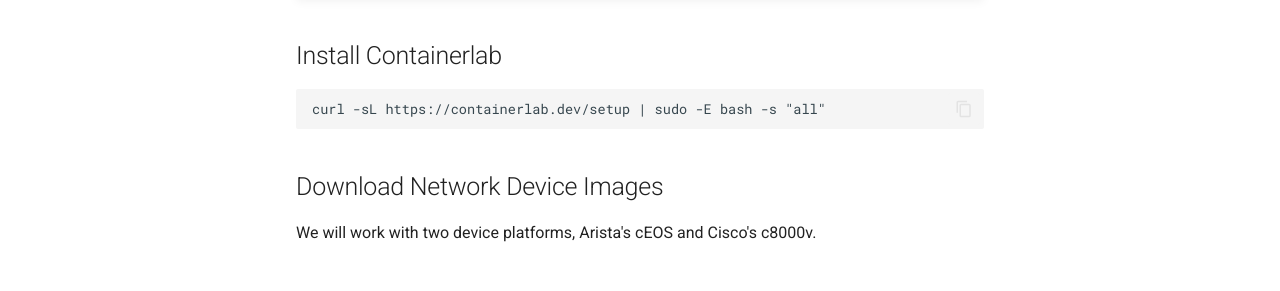
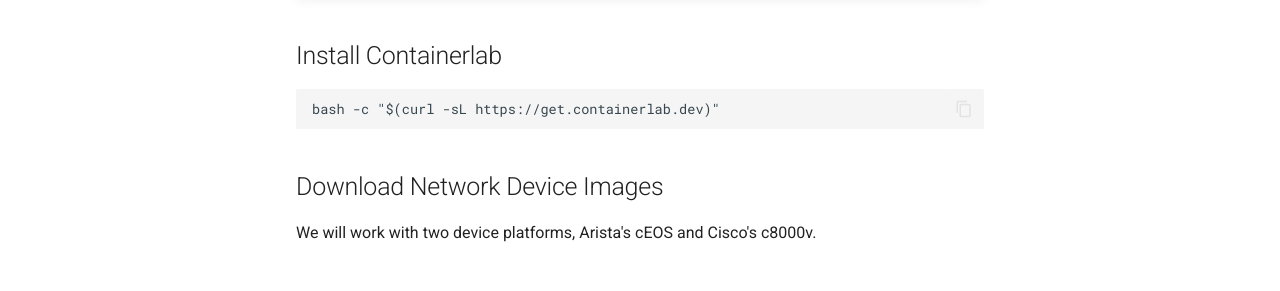
Before and after one commit to joshgilby/automationprimer, an MkDocs documentation site: the page built from docs/containerlab.md, in a window 1280 px wide and 980 px high. Shown: the part 265-556 px from the top of the window. Built offline with MkDocs 1.6.1 and Material for MkDocs 9.7.7, drawn with Linux system fonts in a browser that asks for light colours; comment, search, counter and statistics services are not loaded.

Commit message:
changed installation method

````diff
--- a/docs/containerlab.md
+++ b/docs/containerlab.md
@@ -7,7 +7,7 @@
 ## Install Containerlab
 
 ```
-curl -sL https://containerlab.dev/setup | sudo -E bash -s "all"
+bash -c "$(curl -sL https://get.containerlab.dev)"
 ```
 
 ## Download Network Device Images
````
